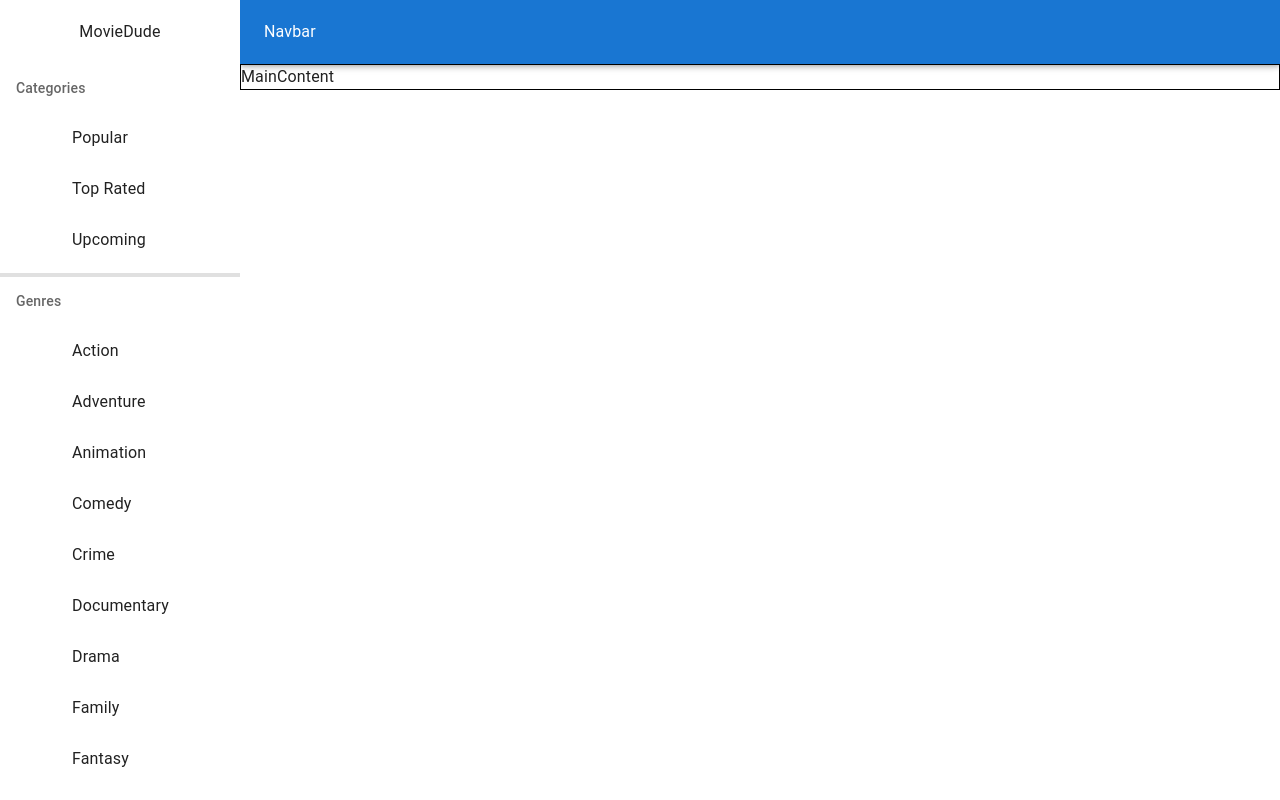
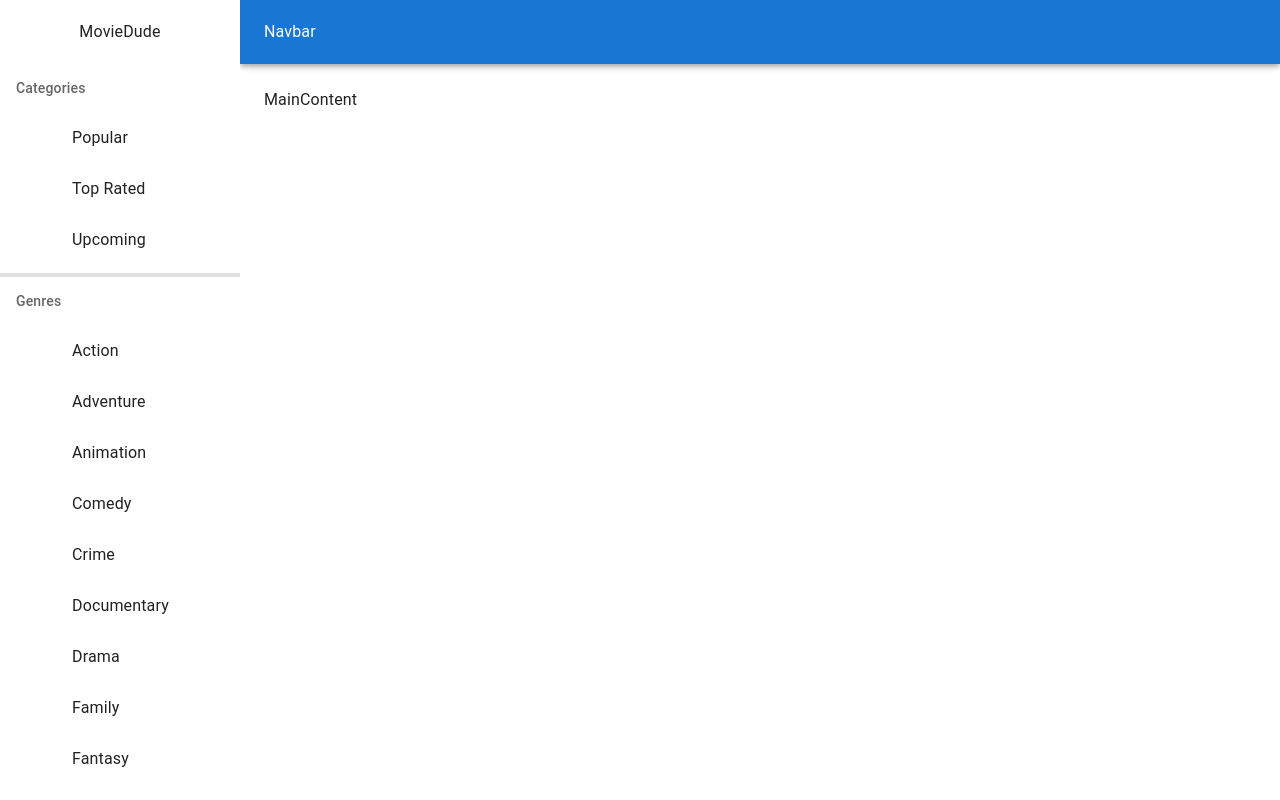
Before and after one commit to CodingWithDude/movie-dude, a React (Create React App) app: page / in a window 1280 px wide. Built offline with nearby package versions, Linux system fonts and the light colour scheme; some icons are missing.

Commit message:
Updated styling methods
Removed large uses of sx
Replaced with StyledComponents for easier updates

Tested custom theme properties in Styles.js

```diff
--- a/src/App.js
+++ b/src/App.js
@@ -3,8 +3,13 @@ import Navbar from "./components/Navbar";
 import Sidebar from "./components/Sidebar";
 import MainContent from "./components/MainContent";
 import { Box, Toolbar } from "@mui/material";
+import { ThemeProvider } from "@mui/material/styles";
+import { CssBaseline } from "@mui/material";
+import Styles from "./styles/Styles";
 
 const App = () => {
+  const theme = Styles;
+
   const [windowSize, setWindowSize] = useState(getWindowSize());
 
   function getWindowSize() {
@@ -25,12 +30,15 @@ const App = () => {
   }, [windowSize]);
 
   return (
-    <Box display="flex" flexDirection="column">
-      <Sidebar />
-      <Navbar windowLength={window.innerWidth} />
-      <Toolbar></Toolbar>
-      <MainContent windowLength={window.innerWidth} />
-    </Box>
+    <ThemeProvider theme={theme}>
+      <CssBaseline />
+      <Box display="flex" flexDirection="column">
+        <Sidebar windowLength={window.innerWidth} />
+        <Navbar windowLength={window.innerWidth} />
+        <Toolbar></Toolbar>
+        <MainContent windowLength={window.innerWidth} />
+      </Box>
+    </ThemeProvider>
   );
 };
 
--- a/src/components/MainContent.js
+++ b/src/components/MainContent.js
@@ -7,9 +7,9 @@ const MainContent = ({ windowLength }) => {
       sx={{
         display: "flex",
         alignSelf: "flex-end",
-        border: "1px solid black",
         width: windowLength >= 600 ? "calc(100% - 240px)" : "100%",
       }}
+      p={3}
     >
       MainContent
     </Box>
--- a/src/components/Navbar.js
+++ b/src/components/Navbar.js
@@ -1,13 +1,12 @@
 import { AppBar, styled, Toolbar } from "@mui/material";
 
 const Navbar = ({ windowLength }) => {
-  const StyledAppBar = styled(AppBar)({});
+  const StyledAppBar = styled(AppBar)({
+    width: windowLength >= 600 ? "calc(100% - 240px)" : "100%",
+  });
 
   return (
-    <StyledAppBar
-      // width 240px value from drawerWidth
-      sx={{ width: windowLength >= 600 ? "calc(100% - 240px)" : "100%" }}
-    >
+    <StyledAppBar>
       <Toolbar>Navbar</Toolbar>
     </StyledAppBar>
   );
--- a/src/components/Sidebar.js
+++ b/src/components/Sidebar.js
@@ -1,7 +1,6 @@
 import React from "react";
 import ListSubheader from "@mui/material/ListSubheader";
-import Box from "@mui/material/Box";
-import Drawer from "@mui/material/Drawer";
+import { Drawer, styled } from "@mui/material";
 import Divider from "@mui/material/Divider";
 import Toolbar from "@mui/material/Toolbar";
 import List from "@mui/material/List";
@@ -129,20 +128,18 @@ const genreItems = [
   },
 ];
 
-const DrawerLeft = () => {
-  return (
-    <Box flex={1} sx={{ display: { xs: "none", sm: "block" } }}>
-      <Drawer
-        sx={{
+const Sidebar = ({ windowLength }) => {
+  const StyledDrawer = styled(Drawer)({
+    display: windowLength >= 600 ? "block" : "none",
     "& .MuiDrawer-paper": {
       width: drawerWidth,
       boxSizing: "border-box",
       borderRightWidth: 0,
     },
-        }}
-        variant="permanent"
-        anchor="left"
-      >
+  });
+
+  return (
+    <StyledDrawer variant="permanent" anchor="left">
       <Toolbar
         sx={{
           justifyContent: "center",
@@ -191,12 +188,11 @@ const DrawerLeft = () => {
           </ListItem>
         ))}
       </List>
-      </Drawer>
-    </Box>
+    </StyledDrawer>
   );
 };
 
-export default DrawerLeft;
+export default Sidebar;
 
 // import React from "react";
 // import { Box } from "@mui/system";
--- a/src/index.js
+++ b/src/index.js
@@ -1,13 +1,11 @@
 import React from "react";
 import ReactDOM from "react-dom/client";
 import App from "./App";
-import { CssBaseline } from "@mui/material";
+import scrollBar from "./styles/scrollBar.css";
 
 const root = ReactDOM.createRoot(document.getElementById("root"));
 root.render(
   <React.StrictMode>
-    <CssBaseline>
-      <App />
-    </CssBaseline>
+    <App />
   </React.StrictMode>
 );
--- /dev/null
+++ b/src/styles/scrollBar.css
@@ -0,0 +1,21 @@
+/* ===== Scrollbar CSS ===== */
+/* Firefox */
+* {
+  scrollbar-width: auto;
+  scrollbar-color: #1976d2 #e0e0e0;
+}
+
+/* Chrome, Edge, and Safari */
+*::-webkit-scrollbar {
+  width: 8px;
+}
+
+*::-webkit-scrollbar-track {
+  background: #e0e0e0;
+}
+
+*::-webkit-scrollbar-thumb {
+  background-color: #1976d2;
+  border-radius: 0px;
+  border: 1px solid #e0e0e0;
+}
```
Also changed, not shown: src/pages/Home.js (deleted, +0 -13 lines). Lines whose indentation alone changed are shown as unchanged.
